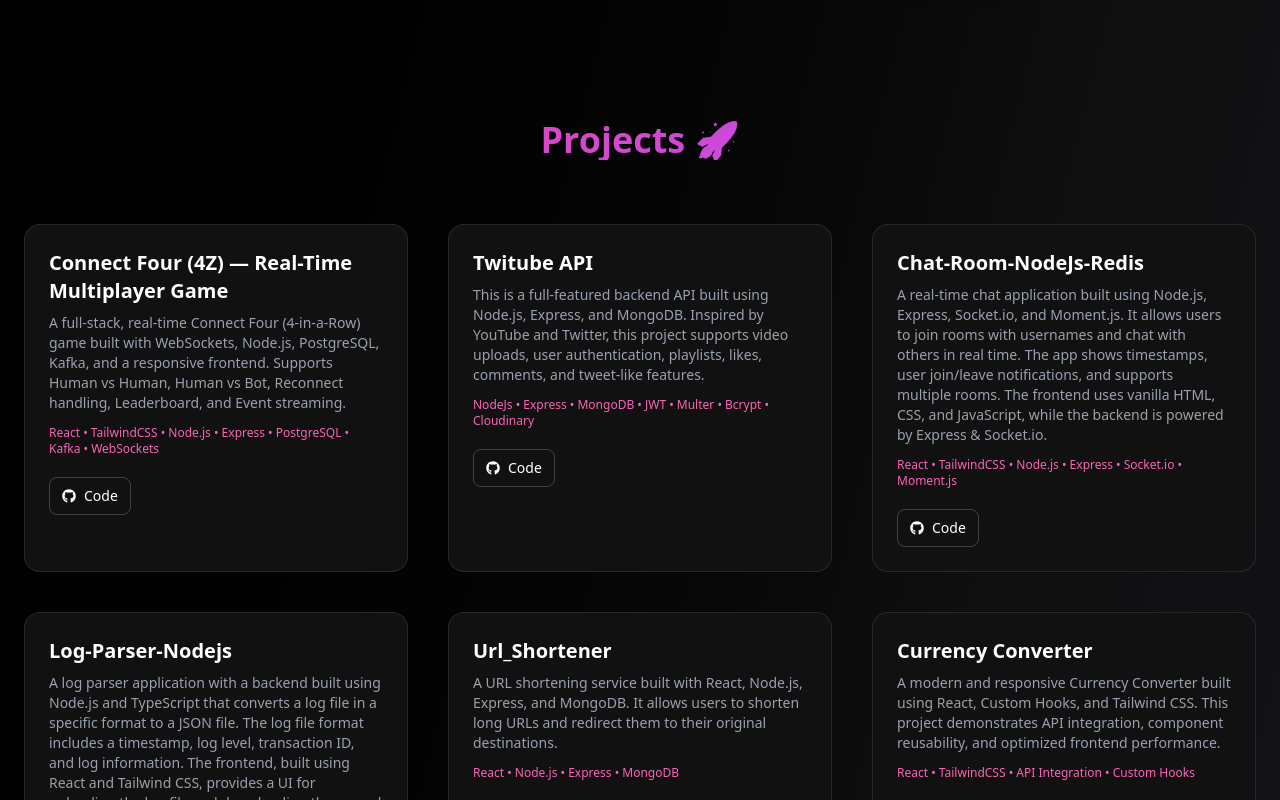
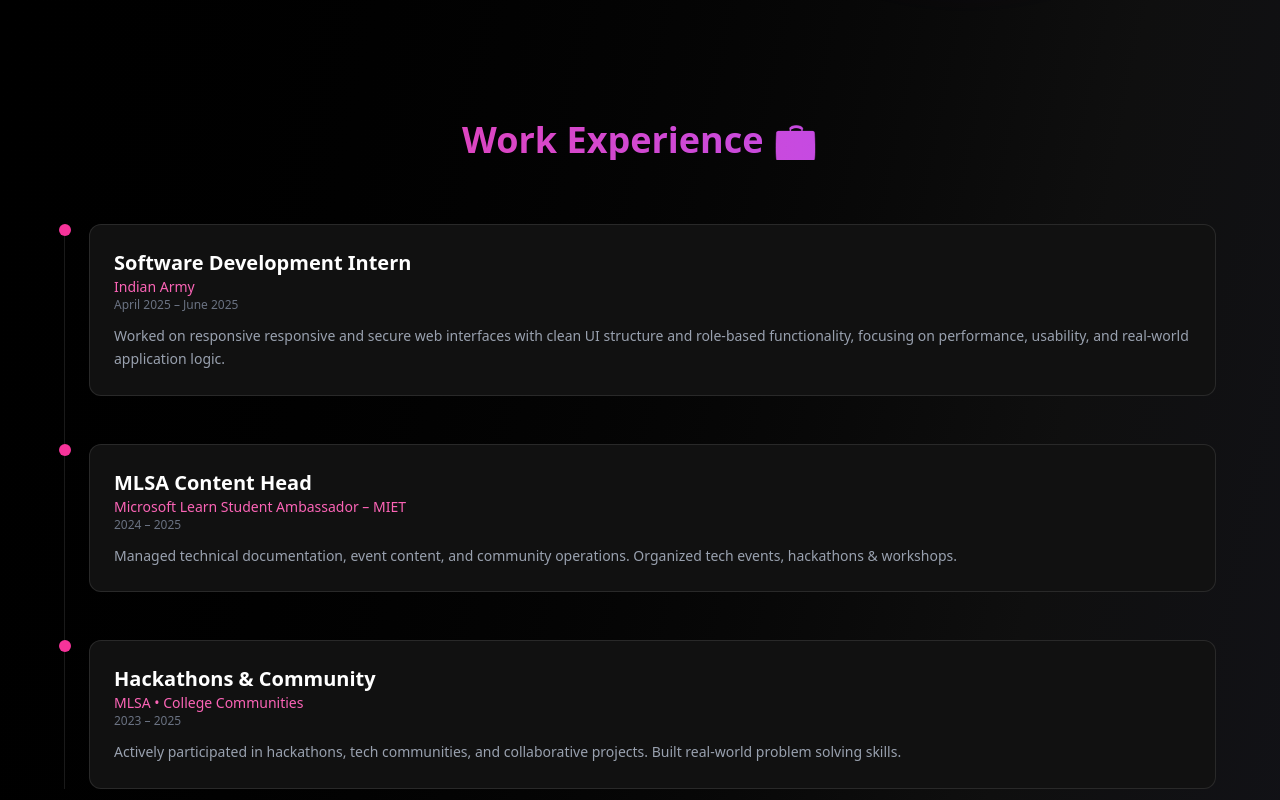
Before and after one commit to Tanukash12/TanuKash-Portfolio, a React (Vite) app: page / in a window 1280 px wide. Shown: the part 640-1440 px from the top of the page. Built offline with nearby package versions, Linux system fonts and the light colour scheme.

Commit message:
Add Experience component and update Home and Navbar for improved navigation and content clarity

```diff
--- a/src/components/Community.jsx
+++ b/src/components/Community.jsx
@@ -22,7 +22,7 @@ const Community = () => {
       <div className="max-w-6xl mx-auto bg-[#111] border border-white/10 rounded-3xl p-8">
 
         {/* heading */}
-        <h2 className="text-3xl font-bold mb-6 bg-gradient-to-r from-pink-500 to-purple-500 bg-clip-text text-transparent">
+        <h2 className="text-3xl font-bold mb-6 bg-gradient-to-r from-violet-500 to-red-500 bg-clip-text text-transparent">
           Growth Beyond Code 🚀
         </h2>
 
@@ -41,11 +41,16 @@ const Community = () => {
 
         {/* text */}
         <p className="mt-8 text-gray-400 leading-relaxed">
-          Everyone says joining college communities is a distraction — but for me,
-          it became a turning point. Being actively involved in tech communities, hackathons,
-          and events helped me grow far beyond coding. It strengthened my confidence, leadership,
-          and ability to collaborate with diverse teams.
-          These experiences taught me how ideas turn into real impact when people build and learn together.
+          Being part of the Microsoft Learn Student Ambassador (MLSA) community has been one of the most defining experiences of my college journey.
+          As the Content Head, I’ve had the opportunity to manage content, lead the team, and contribute to
+          organizing tech events and learning initiatives.
+
+          This role helped me grow beyond just technical skills — it strengthened my confidence, creativity, leadership,
+          and ability to work with teams. From planning sessions to creating engaging content and supporting community-driven
+          learning, I learned how strong communities can truly create impact.
+
+          MLSA didn’t just enhance my technical journey — it taught me how collaboration, consistency, and sharing
+          knowledge can empower both individuals and the entire community.
         </p>
 
       </div>
--- /dev/null
+++ b/src/components/Experience.jsx
@@ -0,0 +1,77 @@
+import { motion } from "framer-motion";
+
+const Experience = () => {
+  const experienceData = [
+    {
+      role: "Software Development Intern",
+      company: "Indian Army",
+      duration: "April 2025 – June 2025",
+      desc: "Worked on responsive responsive and secure web interfaces with clean UI structure and role-based functionality, focusing on performance, usability, and real-world application logic.",
+    },
+    {
+      role: "MLSA Content Head",
+      company: "Microsoft Learn Student Ambassador – MIET",
+      duration: "2024 – 2025",
+      desc: "Managed technical documentation, event content, and community operations. Organized tech events, hackathons & workshops.",
+    },
+    {
+      role: "Hackathons & Community",
+      company: " MLSA • College Communities",
+      duration: "2023 – 2025",
+      desc: "Actively participated in hackathons, tech communities, and collaborative projects. Built real-world problem solving skills.",
+    },
+  ];
+
+  return (
+    <motion.section
+      initial={{ opacity: 0, y: 70 }}
+      whileInView={{ opacity: 1, y: 0 }}
+      transition={{ duration: 0.6 }}
+      viewport={{ once: true }}
+      id="experience" className="py-24 px-6">
+      <div className="max-w-6xl mx-auto">
+
+        {/* heading */}
+        <h2 className="text-4xl font-bold mb-16 text-center bg-gradient-to-r from-pink-500 to-purple-500 bg-clip-text text-transparent">
+          Work Experience 💼
+        </h2>
+
+        {/* timeline */}
+        <div className="relative border-l border-white/10">
+
+          {experienceData.map((exp, index) => (
+            <div key={index} className="mb-12 ml-6">
+
+              {/* dot */}
+              <span className="absolute w-3 h-3 bg-pink-500 rounded-full -left-1.5"></span>
+
+              {/* card */}
+              <div className="bg-[#111] border border-white/10 rounded-xl p-6 hover:border-pink-500 transition">
+
+                <h3 className="text-xl font-semibold">
+                  {exp.role}
+                </h3>
+
+                <p className="text-pink-400 text-sm">
+                  {exp.company}
+                </p>
+
+                <p className="text-gray-500 text-xs mb-3">
+                  {exp.duration}
+                </p>
+
+                <p className="text-gray-400 text-sm leading-relaxed">
+                  {exp.desc}
+                </p>
+
+              </div>
+            </div>
+          ))}
+
+        </div>
+      </div>
+    </motion.section>
+  );
+};
+
+export default Experience;
--- a/src/components/Navbar.jsx
+++ b/src/components/Navbar.jsx
@@ -27,6 +27,7 @@ const Navbar = () => {
         {/* Links */}
         <div className="flex gap-8 text-sm font-medium">
           <a href="#home" className="hover:text-pink-400 transition">Home</a>
+          <a href="#experience" className="hover:text-pink-400 transition">Experience</a>
           <a href="#projects" className="hover:text-pink-400 transition">Projects</a>
           <a href="#skills" className="hover:text-pink-400 transition">Skills</a>
           <a href="#about" className="hover:text-pink-400 transition">About</a>
--- a/src/pages/Home.jsx
+++ b/src/pages/Home.jsx
@@ -7,7 +7,7 @@ import About from "../components/About";
 import Projects from "../components/Projects";
 import Skills from "../components/Skills";
 import Contact from "../components/Contact";
-
+import Experience from "../components/Experience";
 
 const Home = () => {
   const { theme } = useContext(ThemeContext);
@@ -23,6 +23,7 @@ const Home = () => {
 
       <Navbar />
       <Hero />
+      <Experience />
       <Projects/>
       <Skills/>
       <About />
```
